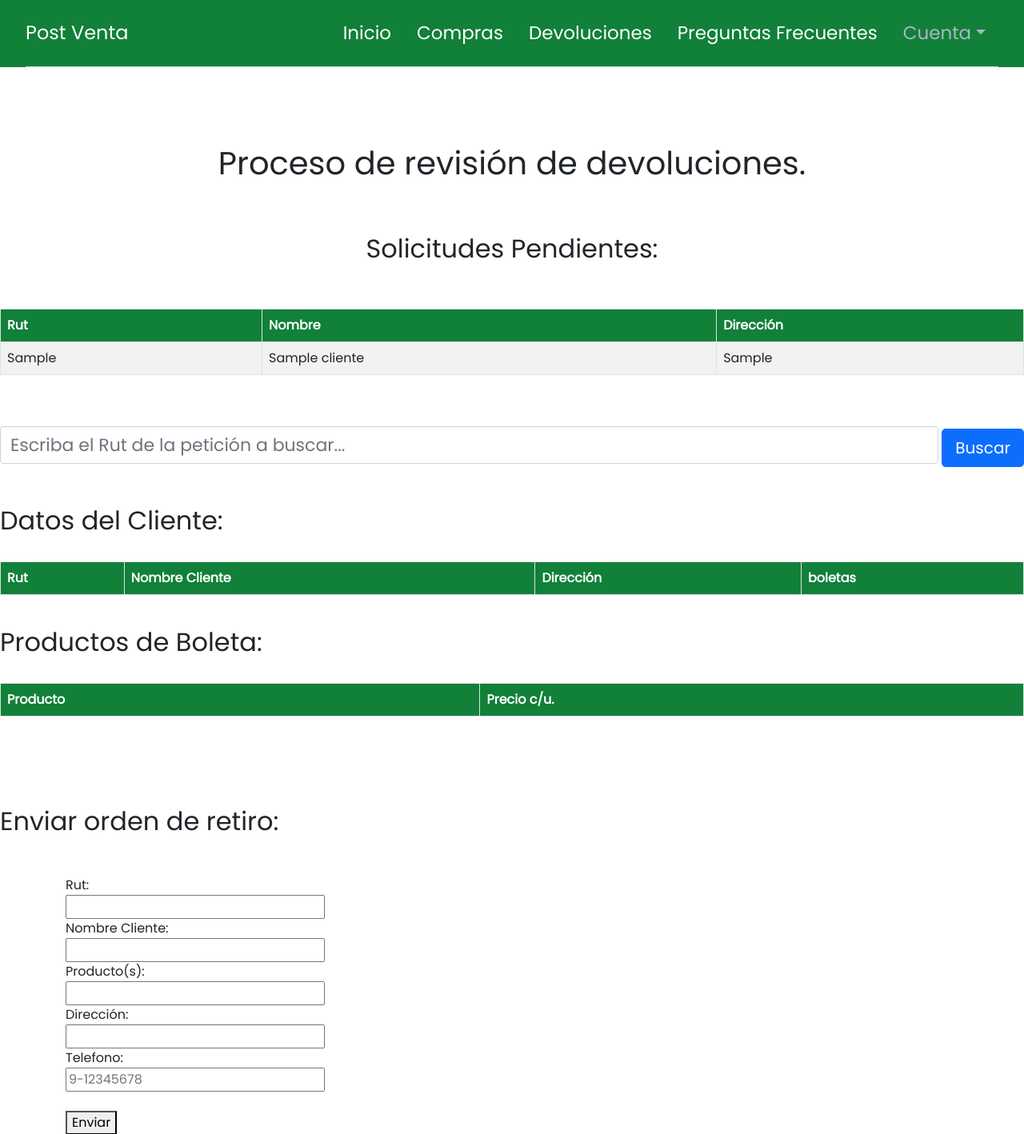
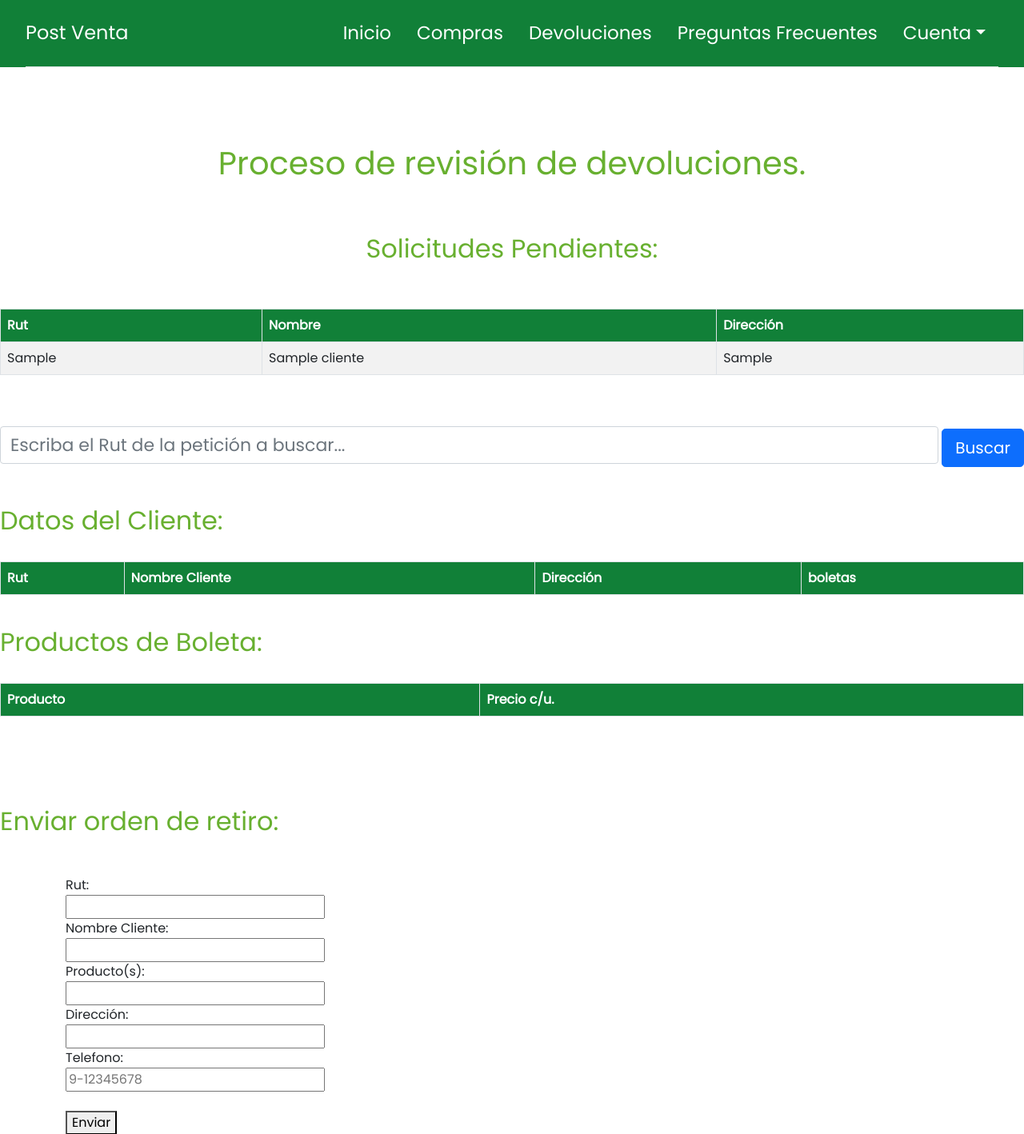
Before and after one commit to Empowerdeith/ProyectoPostVenta, a Django app: page /revision/ in a window 1280 px wide. Shown: the top 1418 px of the page at 80% size. Run offline with Django 3.2, Linux system fonts and the light colour scheme; tables that the repository leaves empty hold one stand-in row (values such as "Sample post"); lists and menus that the app fills with data are empty.

Commit message:
seccion revision

```diff
--- a/api_post_venta/templates/paginas_post_venta/Devolucion/revision_postventa.html
+++ b/api_post_venta/templates/paginas_post_venta/Devolucion/revision_postventa.html
@@ -3,10 +3,10 @@
 {% load static %}
 <div class="main_contenededor poppins">
 	<br><br><br>
-	<h1 class="aligncenter">Proceso de revisión de devoluciones.</h1>
+	<h1 class="aligncenter green-esmerald">Proceso de revisión de devoluciones.</h1>
 	<br><br>
 	<div class="search-bar mt-sm-2">
-		<h2 class="aligncenter">Solicitudes Pendientes:</h2>
+		<h2 class="aligncenter green-esmerald">Solicitudes Pendientes:</h2>
 		<br><br>
 		<table class="table table-striped table-hover table table-bordered">
 			<thead>
@@ -32,7 +32,7 @@
 		<div id="error_msg5" class="aligncenter"></div>
 		<br><br>
 		<div id="tabla_revision_cli">
-			<h2>Datos del Cliente:</h2>
+			<h2 class="green-esmerald">Datos del Cliente:</h2>
 			<br>
 			<table class="table table-striped dt-responsive nowrap table-bordered" id="tabla_cliente">
 					<thead>
@@ -49,7 +49,7 @@
 			<br>
 			<div id="error_msg2" class="aligncenter"></div>
 			<div id="tabla_revision_productos_mostrar">
-			<h2>Productos de Boleta:</h2>
+			<h2 class="green-esmerald">Productos de Boleta:</h2>
 			<br>
 			<table class="table table-striped dt-responsive nowrap table-bordered" id="tabla_revision_prod">
 				<thead>
@@ -66,7 +66,7 @@
 			</div>
 		</div>
 		<br><br>
-		<h2>Enviar orden de retiro:</h2>
+		<h2 class="green-esmerald">Enviar orden de retiro:</h2>
 		<br>
 		<div class="container">
 			<div class="row mt-3">
--- a/api_post_venta/templates/paginas_post_venta/snippets/header.html
+++ b/api_post_venta/templates/paginas_post_venta/snippets/header.html
@@ -16,7 +16,7 @@
 	    <li class="nav-item"><a href="{% url 'devolucion' %}" class="nav-link text-white">Devoluciones</a></li>
 	    <li class="nav-item"><a href="#" class="nav-link text-white">Preguntas Frecuentes</a></li>
 	    <li class="nav-item dropdown">
-            <a class="nav-link dropdown-toggle text-light-grey" href="#" id="dropdown03" data-bs-toggle="dropdown" aria-expanded="false">Cuenta</a>
+            <a class="nav-link dropdown-toggle text-white" href="#" id="dropdown03" data-bs-toggle="dropdown" aria-expanded="false">Cuenta</a>
             <ul class="dropdown-menu" aria-labelledby="dropdown03">
               <li><a class="dropdown-item dark_black aligncenter" href="{% url 'cuenta' %}">Iniciar Sesión</a></li>
               <li><a class="dropdown-item dark_black aligncenter" href="#">Perfil</a></li>
--- a/static/css/styles.css
+++ b/static/css/styles.css
@@ -123,6 +123,10 @@ z-index: 2;
 .swal-button--confirm{
 	background-color: #288620;
 }
+/*colores titulos*/
+.green-esmerald{
+	color: #68b030 !important;
+}
 /*---------------------------------------------Ediciones de Tabla---------------------------------*/
 thead{
 	background-color: #118038;
```
Also changed, not shown: api_post_venta/templates/paginas_post_venta/Devolucion/devoluciones.html (+4 -4 lines).
